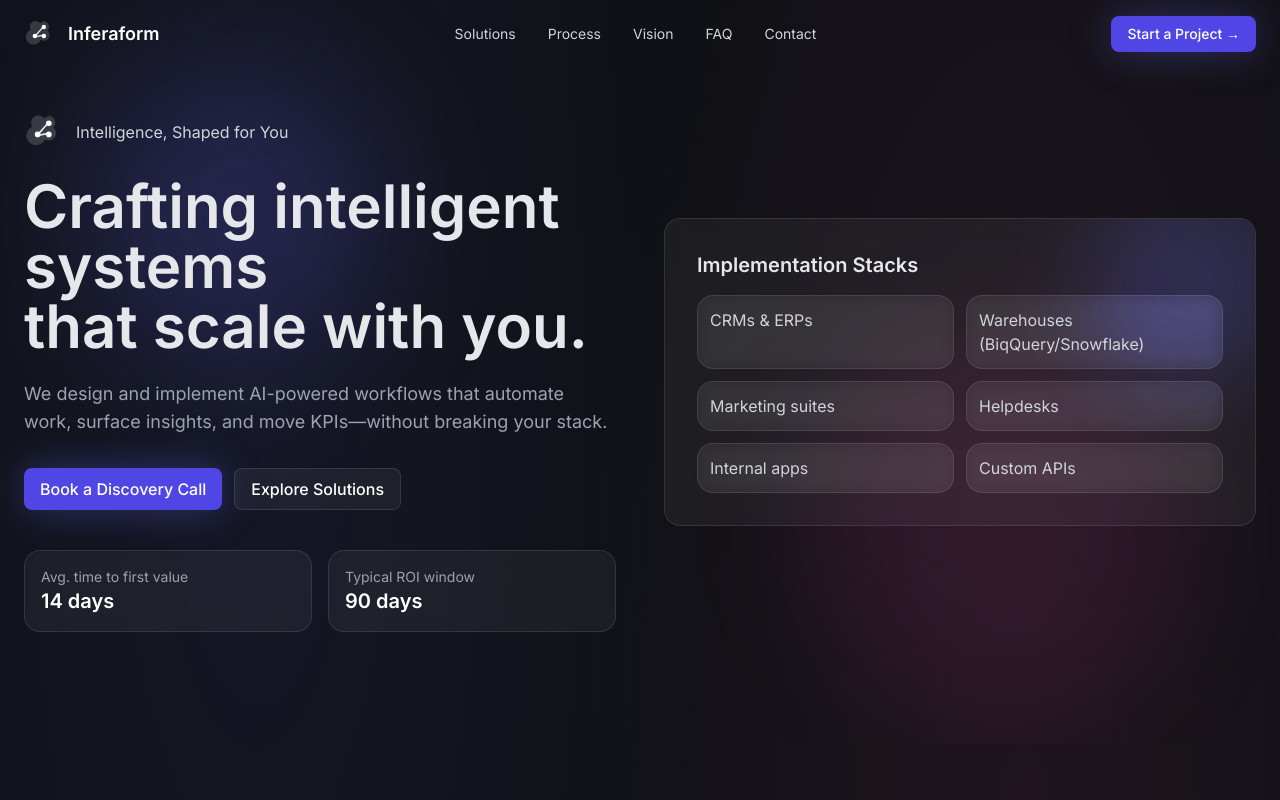
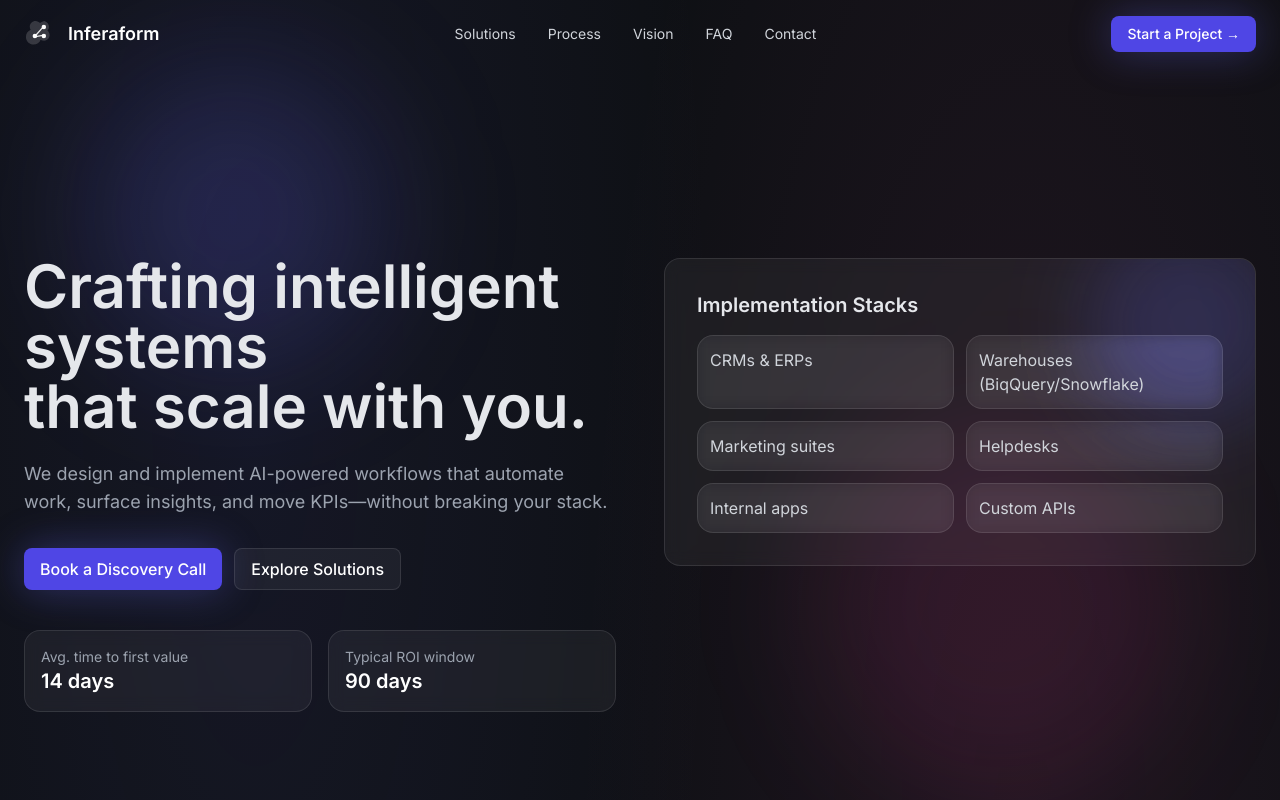
Before and after one commit to InferaForm/website, a Next.js app: page / in a window 1280 px wide. Shown: the top 800 px of the page. Built offline with nearby package versions, Linux system fonts and the light colour scheme.

Commit message:
Update dependencies and refine project structure. Added @react-three libraries for 3D rendering support, updated .gitignore to exclude build artifacts, and made minor adjustments to the page layout in the main component.

```diff
--- a/app/page.tsx
+++ b/app/page.tsx
@@ -49,8 +49,16 @@ export default function Page() {
         <div className="mx-auto max-w-7xl px-6 grid md:grid-cols-2 gap-12 items-center">
           <div>
             <div className="flex items-center gap-3 mb-6">
-              <Logo className="h-10 w-10 text-white" />
-              <div className="text-gray-300">Intelligence, Shaped for You</div>
+            </div>
+            <div className="flex items-center gap-3 mb-6">
+            </div>
+            <div className="flex items-center gap-3 mb-6">
+            </div>
+            <div className="flex items-center gap-3 mb-6">
+            </div>
+            <div className="flex items-center gap-3 mb-6">
+            </div>
+            <div className="flex items-center gap-3 mb-6">
             </div>
             <h1 className="text-4xl md:text-6xl font-semibold leading-tight">
               Crafting intelligent systems<br/>that scale with you.
--- a/package.json
+++ b/package.json
@@ -10,11 +10,15 @@
     "postinstall": "tailwindcss -v >/dev/null 2>&1 || true"
   },
   "dependencies": {
+    "@react-three/drei": "^9.4.2",
+    "@react-three/fiber": "^8.15.16",
+    "@react-three/postprocessing": "^2.14.7",
     "framer-motion": "11.0.20",
     "next": "14.2.5",
     "nodemailer": "6.9.14",
     "react": "18.3.1",
-    "react-dom": "18.3.1"
+    "react-dom": "18.3.1",
+    "three": "^0.160.0"
   },
   "devDependencies": {
     "@types/node": "20.14.9",
```
Also changed, not shown: 2 other files (tests, documents, lock files or other folders).
